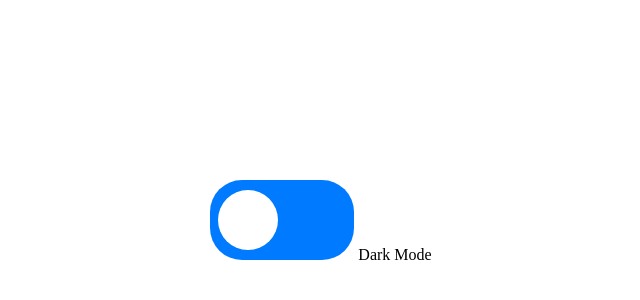
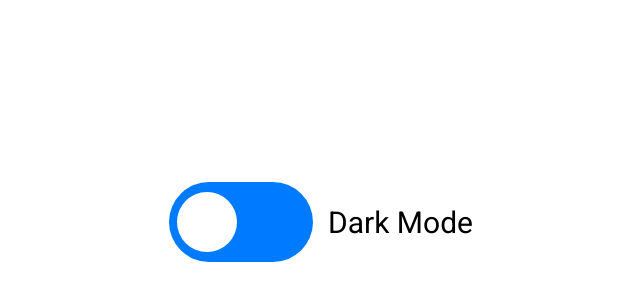
Before and after one commit to MartynasGit/Cherry-Task-1, a plain HTML site: page index.html in a window 1280 px wide. Shown: the part 178-478 px from the top of the page, without its empty margins (319-959 px from the left). Drawn offline with Linux system fonts and the light colour scheme.

Commit message:
Styled label text. Added font for app.

```diff
--- a/index.html
+++ b/index.html
@@ -1,18 +1,17 @@
 <!DOCTYPE html>
 <html lang="en">
-<head>
-    <meta charset="UTF-8">
-    <meta http-equiv="X-UA-Compatible" content="IE=edge">
-    <meta name="viewport" content="width=device-width, initial-scale=1.0">
+  <head>
+    <meta charset="UTF-8" />
+    <meta http-equiv="X-UA-Compatible" content="IE=edge" />
+    <meta name="viewport" content="width=device-width, initial-scale=1.0" />
     <title>Task - 1</title>
-    <link rel="stylesheet" href="styles.css">
+    <link rel="stylesheet" href="styles.css" />
     <script src="scripts.js"></script>
-</head>
-<body>
-
-    <div>
-        <input type="checkbox" id="colorCheckbox" onclick="toggle()">
-        <label for="colorCheckbox">Dark Mode</label>
+  </head>
+  <body>
+    <div class="checkboxDiv">
+      <input type="checkbox" id="colorCheckbox" onclick="toggle()" />
+      <label for="colorCheckbox" class="checkboxText">Dark Mode</label>
     </div>
-</body>
+  </body>
 </html>
--- a/styles.css
+++ b/styles.css
@@ -1,3 +1,4 @@
+@import url('https://fonts.googleapis.com/css2?family=Roboto&display=swap');
 * {
   margin: 0;
   padding: 0;
@@ -8,7 +9,7 @@
   --secondary: black;
   --checkboxWith: 9rem;
   --checkboxHeight: 5rem;
-  --circleSize: calc(var(--checkboxHeight) * 0.75)
+  --circleSize: calc(var(--checkboxHeight) * 0.75);
 }
 
 body {
@@ -35,7 +36,7 @@ input[type="checkbox"] {
   height: var(--checkboxHeight);
   outline: none;
   border: none;
-  border-radius: 2rem;
+  border-radius: 5rem;
 }
 input:checked[type="checkbox"] {
   background-color: #83868a;
@@ -54,3 +55,13 @@ input[type="checkbox"]::before {
 input:checked[type="checkbox"]::before {
   left: calc(var(--checkboxWith) - 0.5rem - var(--circleSize));
 }
+.checkboxText {
+  font-family: 'Roboto', sans-serif;
+  font-size: 30px;
+  margin-left: 15px;
+}
+.checkboxDiv {
+  display: flex;
+  justify-content: center;
+  align-items: center;
+}
```
